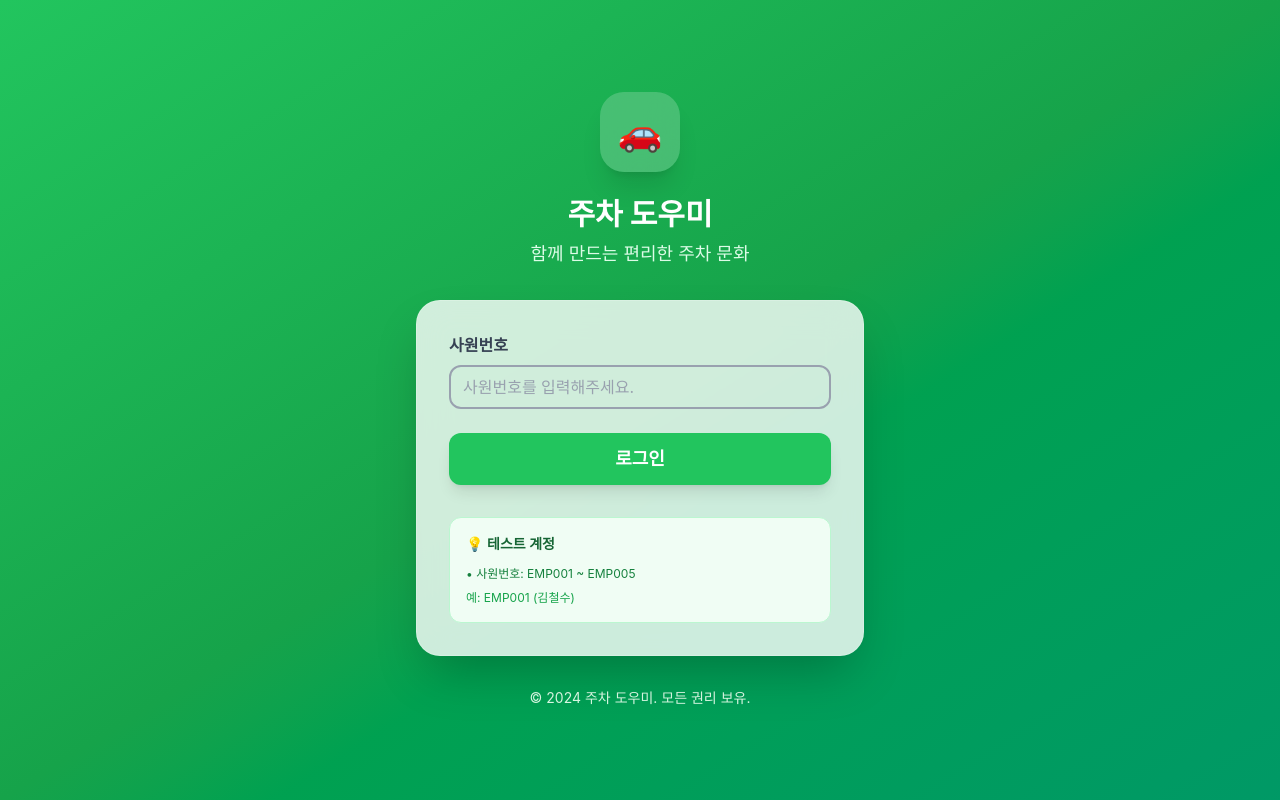
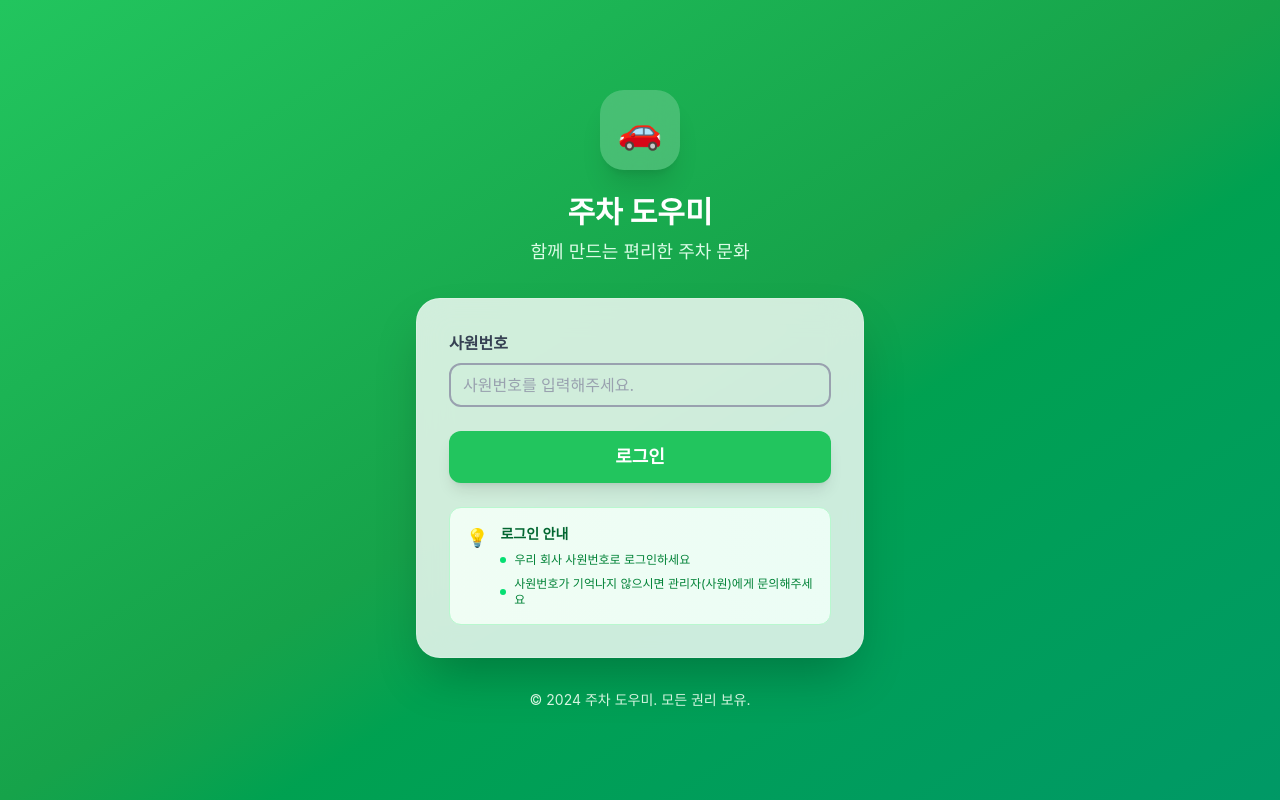
Before and after one commit to YennieJ/parking-helper-fe, a React (Vite) app: page / in a window 1280 px wide. Built offline with nearby package versions, Linux system fonts and the light colour scheme; no server answers.

Commit message:
fix(login): 로그인 로직 변경

```diff
--- a/src/App.tsx
+++ b/src/App.tsx
@@ -15,13 +15,13 @@ import LoadingScreen from './components/LoadingScreen';
 import './App.css';
 
 const AppContent: React.FC = () => {
-  const { user, isLoading } = useAuth();
+  const { user, isLoggingIn } = useAuth();
 
   if (!user) {
     return (
       <div className="relative">
         <LoginPage />
-        {isLoading && (
+        {isLoggingIn && (
           <div className="absolute inset-0 z-50">
             <LoadingScreen />
           </div>
--- a/src/contexts/AuthContext.tsx
+++ b/src/contexts/AuthContext.tsx
@@ -1,5 +1,4 @@
 import React, { createContext, useContext, useState, useEffect } from 'react';
-import { useLogin } from '../hooks/useLogin';
 
 interface User {
   memberId: number;
@@ -12,8 +11,9 @@ interface User {
 
 interface AuthContextType {
   user: User | null;
-  isLoading: boolean;
-  login: (employeeNumber: string) => Promise<boolean>;
+  isLoggingIn: boolean;
+  setLoginUser: (userData: User) => void;
+  setLoggingIn: (isLoading: boolean) => void;
   logout: () => void;
   updateUser: (userData: Partial<User>) => void;
 }
@@ -24,7 +24,7 @@ export const AuthProvider: React.FC<{ children: React.ReactNode }> = ({
   children,
 }) => {
   const [user, setUser] = useState<User | null>(null);
-  const loginMutation = useLogin();
+  const [isLoggingIn, setIsLoggingIn] = useState(false);
 
   useEffect(() => {
     // 페이지 로드 시 저장된 로그인 정보 확인
@@ -33,7 +33,7 @@ export const AuthProvider: React.FC<{ children: React.ReactNode }> = ({
       try {
         const parsedUser = JSON.parse(savedUser);
         // id를 명시적으로 숫자로 변환
-        parsedUser.id = Number(parsedUser.id);
+        parsedUser.memberId = Number(parsedUser.memberId);
         setUser(parsedUser);
       } catch (error) {
         localStorage.removeItem('parking_user');
@@ -41,30 +41,13 @@ export const AuthProvider: React.FC<{ children: React.ReactNode }> = ({
     }
   }, []);
 
-  const login = async (employeeNumber: string): Promise<boolean> => {
-    try {
-      const result = await loginMutation.mutateAsync({
-        memberLoginId: employeeNumber,
-      });
+  const setLoginUser = (userData: User) => {
+    setUser(userData);
+    localStorage.setItem('parking_user', JSON.stringify(userData));
+  };
 
-      // HTTP 상태 코드가 200이면 성공, 400이면 에러가 이미 던져짐
-      // API 응답을 프론트엔드 형식으로 변환
-      const userData = {
-        memberId: result.id,
-        memberLoginId: result.memberLoginId,
-        memberName: result.memberName,
-        carId: result.cars?.[0]?.id || 0,
-        carNumber: result.cars?.[0]?.carNumber || '',
-        email: result.email,
-      };
-
-      setUser(userData);
-      localStorage.setItem('parking_user', JSON.stringify(userData));
-      return true;
-    } catch (error) {
-      console.error('로그인 실패:', error);
-      return false;
-    }
+  const setLoggingIn = (isLoading: boolean) => {
+    setIsLoggingIn(isLoading);
   };
 
   const logout = () => {
@@ -84,8 +67,9 @@ export const AuthProvider: React.FC<{ children: React.ReactNode }> = ({
     <AuthContext.Provider
       value={{
         user,
-        isLoading: loginMutation.isPending,
-        login,
+        isLoggingIn,
+        setLoginUser,
+        setLoggingIn,
         logout,
         updateUser,
       }}
--- a/src/hooks/useLogin.ts
+++ b/src/hooks/useLogin.ts
@@ -25,13 +25,23 @@ export interface MemberRequest {
 }
 
 // 로그인 훅
-export const useLogin = () => {
+export const useLogin = (onSuccess?: (userData: any) => void) => {
   return useMutation({
     mutationFn: async (data: MemberRequest): Promise<MemberResponse> => {
       return await postData<MemberResponse>('/api/Login', data);
     },
     onSuccess: (data) => {
-      console.log('사용자 정보 조회 성공:', data);
+      const userData = {
+        memberId: data.id,
+        memberLoginId: data.memberLoginId,
+        memberName: data.memberName,
+        carId: data.cars?.[0]?.id || 0,
+        carNumber: data.cars?.[0]?.carNumber || '',
+        email: data.email,
+      };
+
+      // 콜백 함수 호출
+      onSuccess?.(userData);
     },
     onError: (error) => {
       console.error('사용자 정보 조회 실패:', error);
--- a/src/pages/LoginPage.tsx
+++ b/src/pages/LoginPage.tsx
@@ -1,12 +1,19 @@
 import React, { useState } from 'react';
 import { useNavigate } from 'react-router-dom';
 import { useAuth } from '../contexts/AuthContext';
+import { useLogin } from '../hooks/useLogin';
+import { useToast } from '../components/Toast';
+import { MESSAGES } from '../utils/messages';
 
 const LoginPage: React.FC = () => {
   const [employeeNumber, setEmployeeNumber] = useState('');
   const [error, setError] = useState('');
-  const { login, isLoading } = useAuth();
+  const { setLoginUser, setLoggingIn } = useAuth();
   const navigate = useNavigate();
+  const loginMutation = useLogin((userData) => {
+    setLoginUser(userData);
+  });
+  const { showSuccess, showError } = useToast();
 
   const handleSubmit = async (e: React.FormEvent) => {
     e.preventDefault();
@@ -16,17 +23,27 @@ const LoginPage: React.FC = () => {
       return;
     }
 
+    setLoggingIn(true);
     try {
-      const success = await login(employeeNumber);
+      await loginMutation.mutateAsync({
+        memberLoginId: employeeNumber,
+      });
 
-      if (success) {
-        // 로그인 성공 시 홈으로 이동
-        navigate('/', { replace: true });
+      // 성공 메시지 표시
+      showSuccess(MESSAGES.AUTH.LOGIN_SUCCESS);
+
+      // 홈으로 이동
+      navigate('/', { replace: true });
+    } catch (error: any) {
+      // 응답 데이터에서 Result 필드 확인
+      if (error?.response?.data?.Result === 'Login Fail') {
+        setError('사원번호가 올바르지 않습니다.');
       } else {
-        setError('사원번호가 올바르지 않습니다.');
+        // 다른 오류 (네트워크/서버 문제 등)
+        setError('문제가 생겼습니다. 관리자에게 연락해주세요.');
       }
-    } catch (error) {
-      setError('로그인 중 오류가 발생했습니다.');
+    } finally {
+      setLoggingIn(false);
     }
   };
 
@@ -57,17 +74,17 @@ const LoginPage: React.FC = () => {
                 onChange={(e) => setEmployeeNumber(e.target.value)}
                 className="input-field"
                 placeholder="사원번호를 입력해주세요."
-                disabled={isLoading}
+                disabled={loginMutation.isPending}
               />
               <p className="text-red-700 font-medium mt-2">{error}</p>
             </div>
 
             <button
               type="submit"
-              disabled={isLoading}
+              disabled={loginMutation.isPending}
               className="btn-primary w-full text-lg"
             >
-              {isLoading ? (
+              {loginMutation.isPending ? (
                 <div className="flex items-center justify-center">
                   <div className="animate-spin rounded-full h-5 w-5 border-b-2 border-white mr-2"></div>
                   로그인 중...
@@ -78,14 +95,29 @@ const LoginPage: React.FC = () => {
             </button>
           </form>
 
-          {/* 테스트 계정 안내 */}
-          <div className="mt-8 p-4 bg-primary-50 rounded-xl border border-primary-200">
-            <h3 className="text-sm font-semibold text-primary-800 mb-3">
-              💡 테스트 계정
-            </h3>
-            <div className="text-xs text-primary-700 space-y-1">
-              <div>• 사원번호: EMP001 ~ EMP005</div>
-              <div className="text-primary-600 mt-2">예: EMP001 (김철수)</div>
+          {/* 로그인 안내 */}
+          <div className="mt-6 p-4 bg-gradient-to-r from-green-50 to-emerald-50 rounded-xl border border-green-200">
+            <div className="flex items-start gap-3">
+              <div className="flex-shrink-0">
+                <span className="text-green-600 text-lg">💡</span>
+              </div>
+              <div className="flex-1">
+                <h3 className="text-sm font-semibold text-green-800 mb-2">
+                  로그인 안내
+                </h3>
+                <div className="text-xs text-green-700 space-y-1.5">
+                  <div className="flex items-center gap-2">
+                    <span className="w-1.5 h-1.5 bg-green-400 rounded-full"></span>
+                    <span>우리 회사 사원번호로 로그인하세요</span>
+                  </div>
+                  <div className="flex items-center gap-2 mt-2">
+                    <span className="w-1.5 h-1.5 bg-green-400 rounded-full"></span>
+                    <span>
+                      사원번호가 기억나지 않으시면 관리자(사원)에게 문의해주세요
+                    </span>
+                  </div>
+                </div>
+              </div>
             </div>
           </div>
         </div>
```
